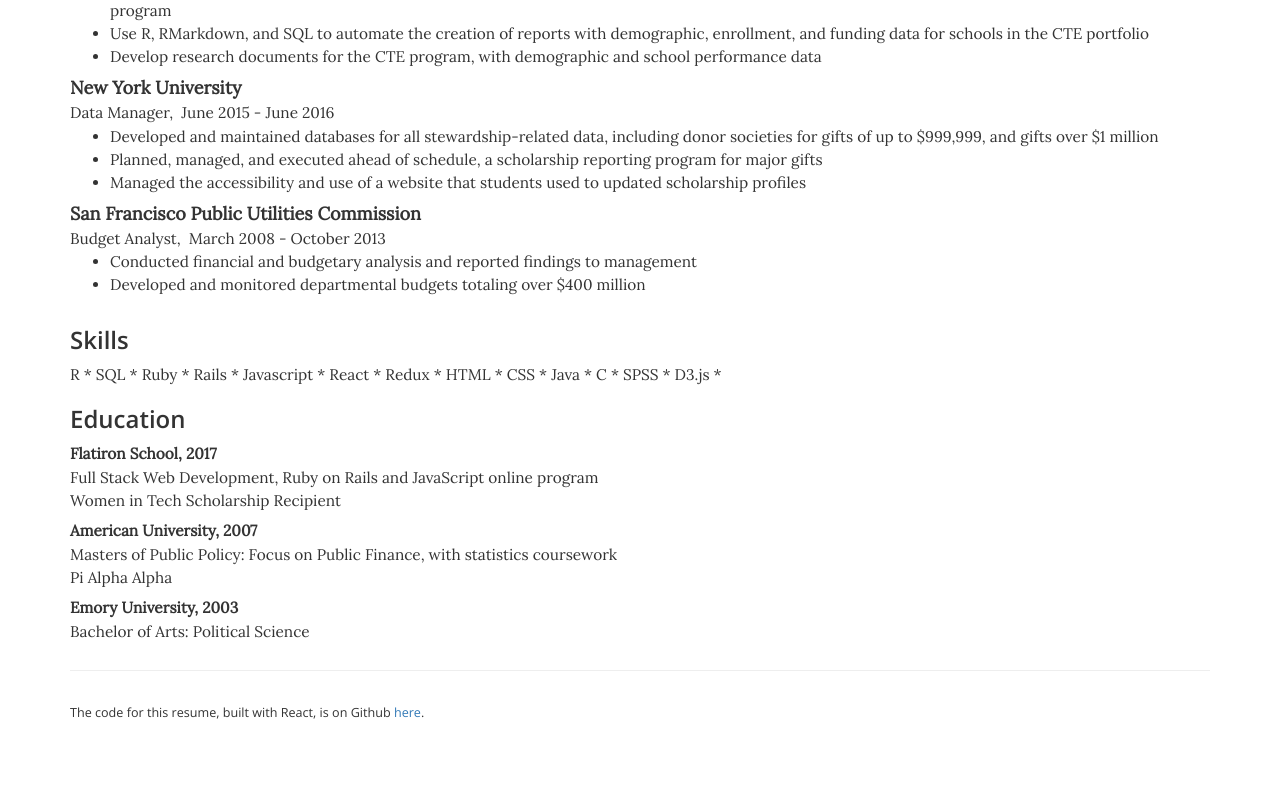
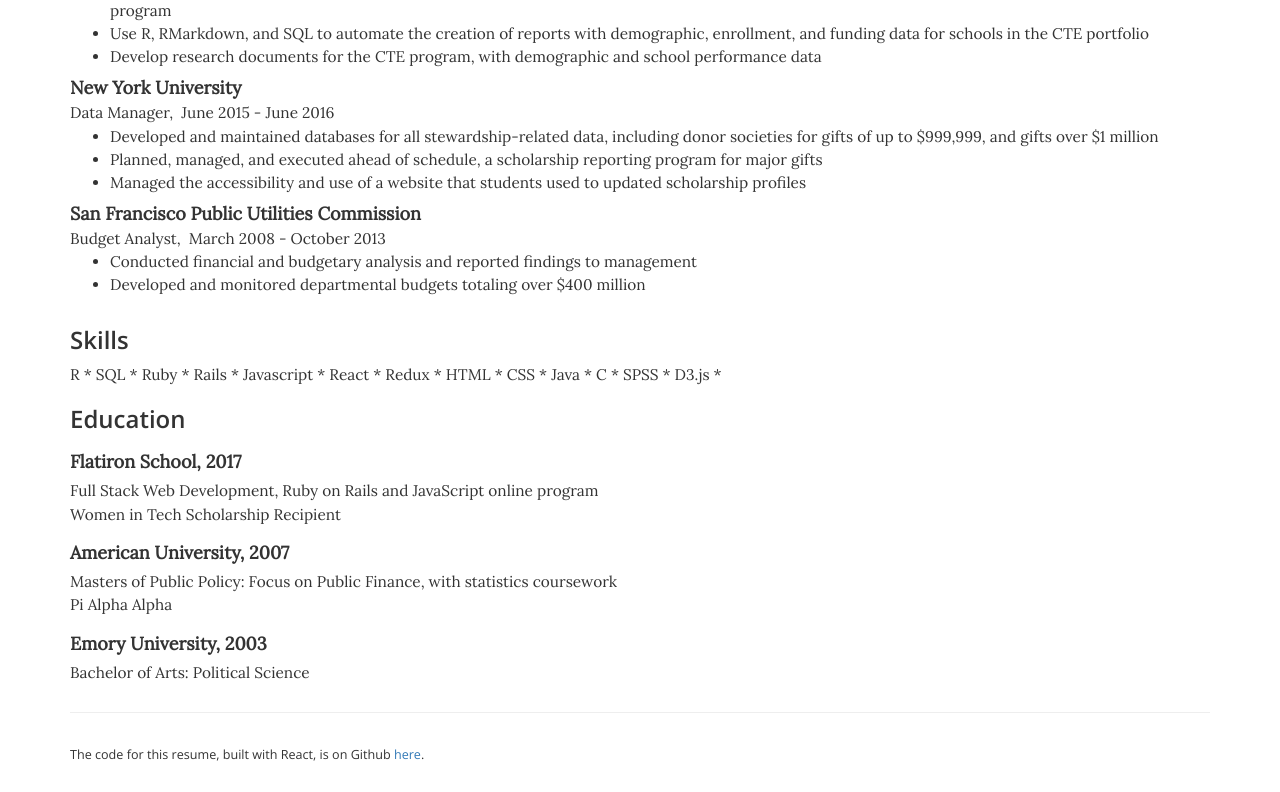
Before and after one commit to nadinesk/resume, a React (Create React App) app: page / in a window 1280 px wide. Shown: the part 824-1616 px from the top of the page. Before the commit the page ends 1575 px from the top, so only its background shows below. Built offline with nearby package versions, Linux system fonts and the light colour scheme.

Commit message:
education section header

```diff
--- a/src/components/Education.js
+++ b/src/components/Education.js
@@ -7,7 +7,7 @@
   		return (
           <Row>
             <Col md={12} className="education-section reg-text">
-              <div class="edu-institution">{item.institution}, {item.endDate}</div>
+              <h4 class="edu-institution">{item.institution}, {item.endDate}</h4>
               <div>{item.studyType} </div>
               <div>{item.honors} </div>
             </Col>
```
